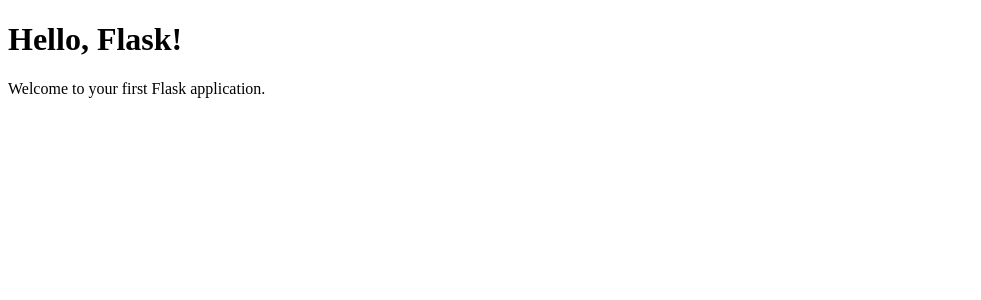
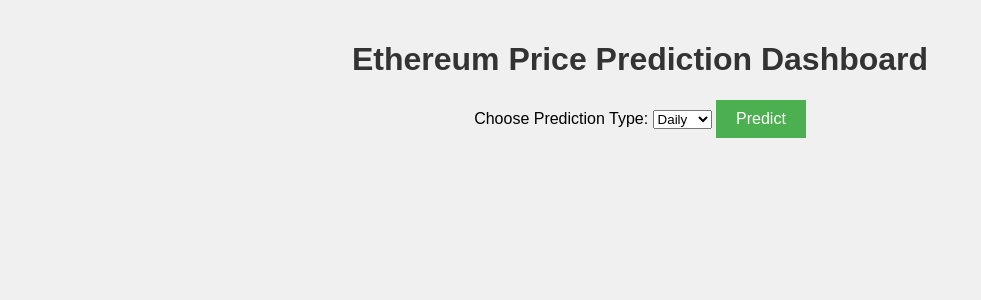
Before and after one commit to starrocket2607/HackathonETH, a Flask app: page / in a window 1280 px wide. Shown: the top 300 px of the page, without its empty margins (0-981 px from the left). Run offline with Flask 3, Linux system fonts and the light colour scheme.

Commit message:
Website daily/yearly

```diff
--- a/app.py
+++ b/app.py
@@ -1,10 +1,53 @@
-from flask import Flask, render_template
+import matplotlib
+matplotlib.use('Agg')  # Use a non-GUI backend
+
+import matplotlib.pyplot as plt
+from flask import Flask, render_template, request
+import os
+from predictions import daily_predictions, yearly_predictions  # Import your prediction data
 
 app = Flask(__name__)
 
-@app.route('/')
-def home():
-    return render_template('index.html')
+# Ensure the 'static' folder exists to store images
+if not os.path.exists('static'):
+    os.makedirs('static')
+
+@app.route('/', methods=['GET', 'POST'])
+def index():
+    prediction = None
+    graph_url = None
+
+    if request.method == 'POST':
+        # Get user input: daily or yearly prediction
+        prediction_type = request.form.get('prediction_type')
+
+        # Get the corresponding predictions
+        if prediction_type == 'daily':
+            prediction = daily_predictions
+        elif prediction_type == 'yearly':
+            prediction = yearly_predictions
+
+        # Plot the graph based on the predictions
+        filename = f'static/eth_prediction.png'
+        plot_graph(prediction, prediction_type, filename)
+
+        # Pass the graph URL to the template
+        graph_url = filename
+
+    return render_template('index.html', prediction=prediction, graph_url=graph_url)
+
+def plot_graph(data, prediction_type, filename):
+    """Plot the graph and save it to the static folder"""
+    plt.figure(figsize=(10, 5))
+    plt.plot(data, marker='o')
+    plt.title(f'Ethereum Price Prediction ({prediction_type.capitalize()})')
+    plt.xlabel('Time')
+    plt.ylabel('Price')
+    plt.grid(True)
+
+    # Save the graph as a PNG file
+    plt.savefig(filename)
+    plt.close()
 
 if __name__ == '__main__':
     app.run(debug=True)
--- /dev/null
+++ b/predictions.py
@@ -0,0 +1,4 @@
+# predictions.py
+
+daily_predictions = [3000, 3050, 3100, 3150, 3200, 3250, 3300]
+yearly_predictions = [2900, 2950, 3000, 3100, 3200, 3300, 3400, 3500, 3600, 3700, 3800, 3900]
--- /dev/null
+++ b/static/css/styles.css
@@ -0,0 +1,51 @@
+body {
+    font-family: Arial, sans-serif;
+    margin: 0;
+    padding: 20px;
+    background-color: #f0f0f0;
+}
+
+h1 {
+    text-align: center;
+    color: #333;
+}
+
+form {
+    text-align: center;
+    margin: 20px;
+}
+
+button {
+    padding: 10px 20px;
+    font-size: 16px;
+    background-color: #4CAF50;
+    color: white;
+    border: none;
+    cursor: pointer;
+}
+
+button:hover {
+    background-color: #45a049;
+}
+
+ul {
+    list-style: none;
+    padding: 0;
+    text-align: center;
+}
+
+li {
+    display: inline-block;
+    margin: 10px;
+    font-size: 18px;
+    background-color: #ddd;
+    padding: 10px;
+    border-radius: 5px;
+}
+
+img {
+    display: block;
+    margin: 20px auto;
+    max-width: 80%;
+    border: 2px solid #333;
+}
--- a/templates/index.html
+++ b/templates/index.html
@@ -3,10 +3,38 @@
 <head>
     <meta charset="UTF-8">
     <meta name="viewport" content="width=device-width, initial-scale=1.0">
-    <title>Basic Flask App</title>
+    <title>Ethereum Price Prediction Dashboard</title>
+    <link rel="stylesheet" href="{{ url_for('static', filename='css/styles.css') }}">
 </head>
 <body>
-    <h1>Hello, Flask!</h1>
-    <p>Welcome to your first Flask application.</p>
+    <h1>Ethereum Price Prediction Dashboard</h1>
+
+    <!-- Prediction Form -->
+    <form method="POST">
+        <label for="prediction_type">Choose Prediction Type:</label>
+        <select name="prediction_type" id="prediction_type" required>
+            <option value="daily">Daily</option>
+            <option value="yearly">Yearly</option>
+        </select>
+        <button type="submit">Predict</button>
+    </form>
+
+    <!-- Display Prediction Values -->
+    {% if prediction %}
+        <h2>Predicted Ethereum Values</h2>
+        <ul>
+            {% for value in prediction %}
+                <li>{{ value }}</li>
+            {% endfor %}
+        </ul>
+    {% endif %}
+
+    <!-- Display the Graph -->
+    {% if graph_url %}
+        <h2>Price Prediction Graph</h2>
+        <img src="{{ graph_url }}" alt="Ethereum Prediction Graph">
+    {% endif %}
+
+    <script src="{{ url_for('static', filename='js/script.js') }}"></script>
 </body>
 </html>
```
Also changed, not shown: static/JS/script.js (added), static/eth_prediction.png (added), 1 other file.
